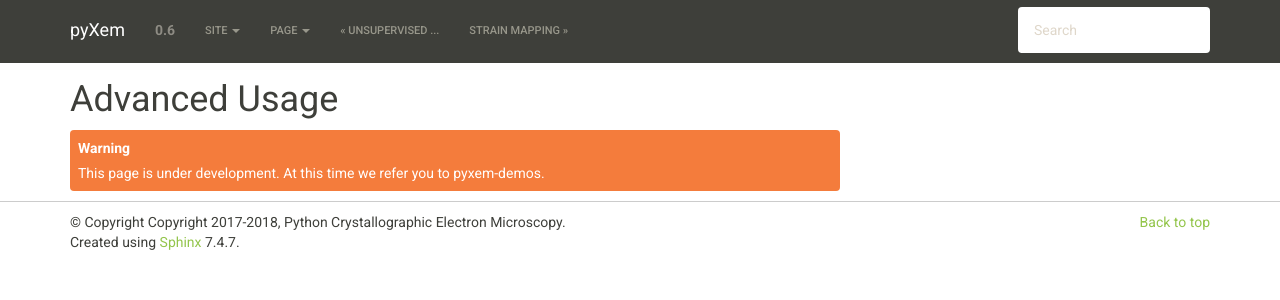
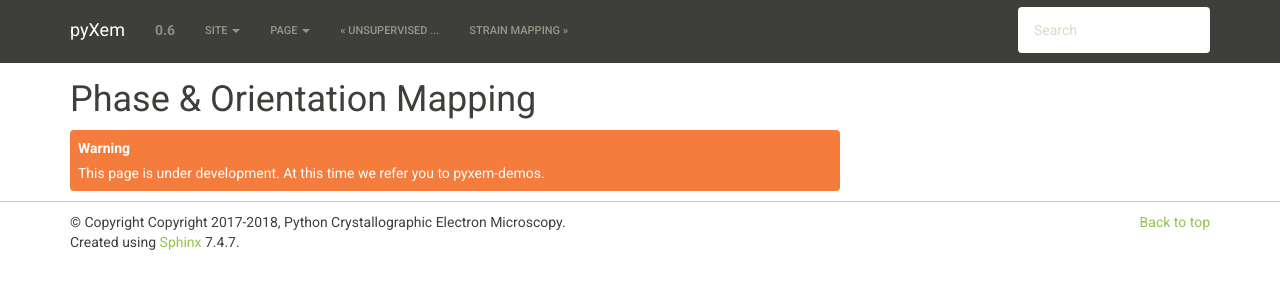
Before and after one commit to pyxem/pyxem, a Sphinx documentation site: the page built from docs/source/phase_orientation_mapping.rst, in a window 1280 px wide. Shown: the top 300 px of the page. Built offline with Sphinx 7.4.7, drawn with Linux system fonts in a browser that asks for light colours; pages that are not in the unit, such as notebooks, are missing from menus.

Commit message:
Update phase_orientation_mapping.rst

```diff
--- a/docs/source/phase_orientation_mapping.rst
+++ b/docs/source/phase_orientation_mapping.rst
@@ -1,5 +1,5 @@
-Advanced Usage
-==============
+Phase & Orientation Mapping
+===========================
 
 .. warning::
 
```
